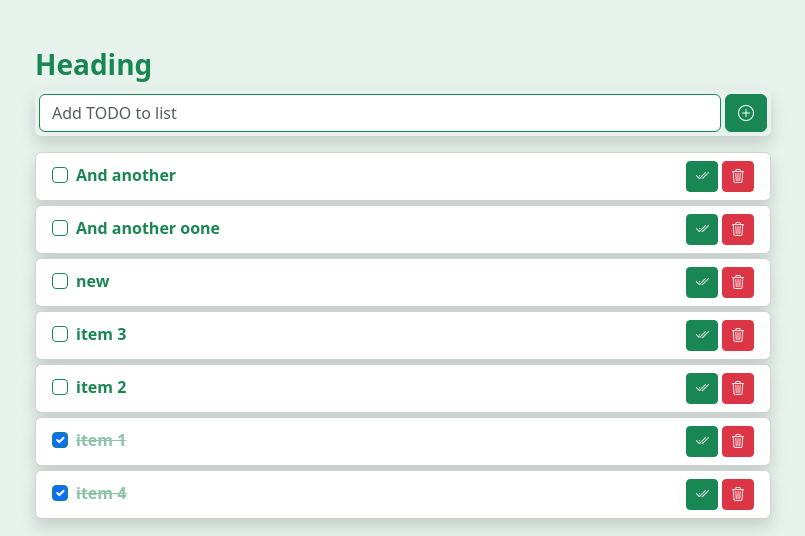
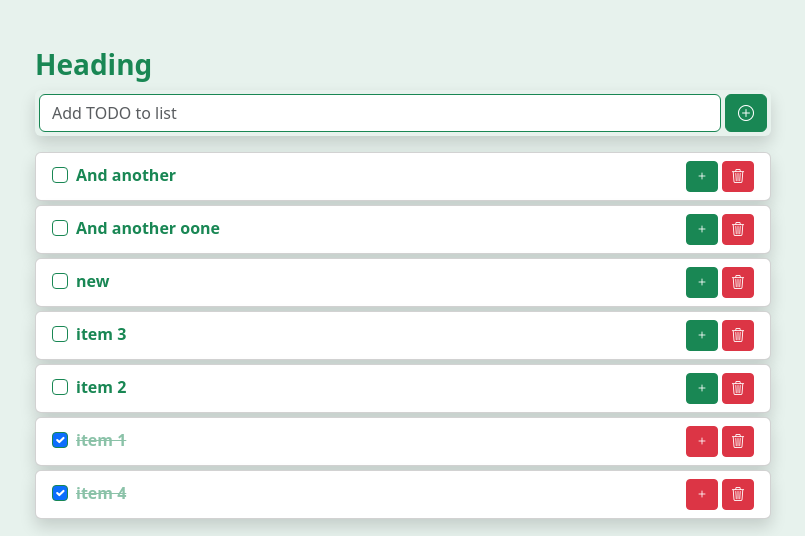
Before and after one commit to TrippleA-Ashaba/django_todo, a Django app: page / in a window 1280 px wide. Shown: the part 56-592 px from the top of the page, without its empty margins (237-1042 px from the left). Run offline with Django 4.2, Linux system fonts and the light colour scheme; data comes from the database, SQL or seed files in the repository.

Commit message:
Toggle todo

```diff
--- a/django_todo/urls.py
+++ b/django_todo/urls.py
@@ -1,6 +1,6 @@
 from django.urls import path
 
-from .views import AddTodo, DeleteTodo, Home, UpdateTodo, test_view
+from .views import AddTodo, DeleteTodo, Home, UpdateTodo, test_view, toggle_todo
 
 urlpatterns = [
     path("", Home.as_view(), name="home"),
@@ -8,4 +8,5 @@ urlpatterns = [
     path("delete/<str:id>", DeleteTodo.as_view(), name="delete_todo"),
     path("update/<str:id>", UpdateTodo.as_view(), name="update_todo"),
     path("test", test_view, name="test"),
+    path("todos/<int:pk>/toggle/", toggle_todo, name="toggle_todo"),
 ]
--- a/django_todo/views.py
+++ b/django_todo/views.py
@@ -65,6 +65,13 @@ class UpdateTodo(UpdateView):
     success_url = reverse_lazy("home")
 
 
+def toggle_todo(request, pk):
+    todo = get_object_or_404(Todo, pk=pk)
+    todo.done = not todo.done
+    todo.save()
+    return redirect("test")
+
+
 # def delete_todo(request, id):
 #     data = get_object_or_404(Todo, id=id)
 #     data.delete()
--- a/templates/todo-card.html
+++ b/templates/todo-card.html
@@ -54,15 +54,26 @@
 							{% endif %}
 						</div>
 						<div class="buttons d-flex">
-							<form action="{% url 'update_todo' todo.id %}" method="post">
-								{% csrf_token %}
-								<button
-									class="btn btn-success btn-sm text-white me-1"
-									type="button">
-									<i class="bi bi-check2-all"></i>
-								</button>
-							</form>
-							<form action="{% url 'delete_todo' todo.id %}" method="post">
+							<div>
+								{% if todo.done %}
+								<a
+									href="{% url 'toggle_todo' todo.pk %}"
+									class="btn btn-sm btn-danger">
+									<i class="bi bi-plus"></i>
+								</a>
+								{% else %}
+								<a
+									href="{% url 'toggle_todo' todo.pk %}"
+									class="btn btn-sm btn-success"
+									><i class="bi bi-plus"></i
+								></a>
+								{% endif %}
+							</div>
+
+							<form
+								class="ms-1"
+								action="{% url 'delete_todo' todo.id %}"
+								method="post">
 								{% csrf_token %}
 								<button class="btn btn-danger btn-sm text-white" type="submit">
 									<i class="bi bi-trash3"></i>
```
